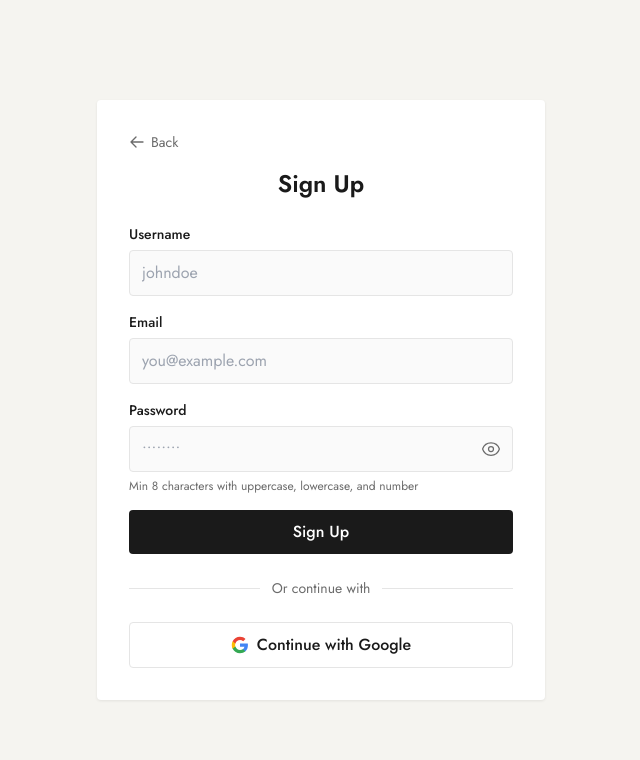
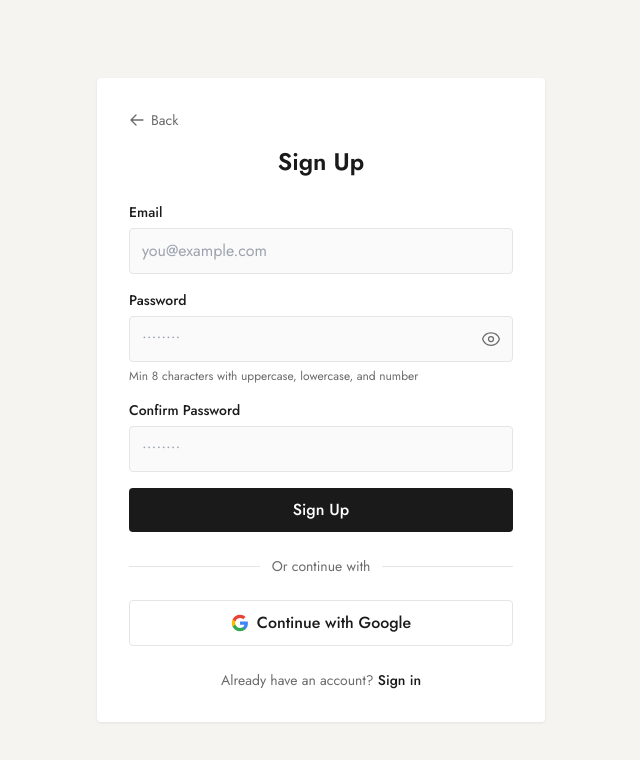
Before and after one commit to TelmenBay/leetlog, a Next.js app: page /sign-up in a window 1280 px wide. Shown: the top 760 px of the page, without its empty margins (319-959 px from the left). Built offline with nearby package versions, Linux system fonts and the light colour scheme; no server answers.

Commit message:
Remove username, add password confirm, cross-nav links, Suspense fix

```diff
--- a/app/(auth)/sign-in/page.tsx
+++ b/app/(auth)/sign-in/page.tsx
@@ -130,6 +130,13 @@ export default function SignInPage() {
           <div className="flex justify-center">
             <GoogleSignIn />
           </div>
+
+          <p className="mt-6 text-center text-sm text-[#6B6B6B]" style={{ fontFamily: 'var(--font-jost)' }}>
+            Don&apos;t have an account?{' '}
+            <Link href="/sign-up" className="text-[#1A1A1A] font-medium hover:underline">
+              Sign up
+            </Link>
+          </p>
         </div>
       </div>
     </div>
--- a/app/(auth)/sign-up/page.tsx
+++ b/app/(auth)/sign-up/page.tsx
@@ -1,8 +1,8 @@
 'use client';
 
 import { createClient } from "@/lib/supabase/client";
-import { useRouter } from "next/navigation";
-import { useState } from "react";
+import { useRouter, useSearchParams } from "next/navigation";
+import { useState, useEffect, Suspense } from "react";
 import Link from "next/link";
 import GoogleSignIn from "@/components/google-oauth";
 
@@ -22,14 +22,23 @@ function validatePassword(password: string): string | null {
   return null;
 }
 
-export default function SignUpPage() {
+function SignUpForm() {
   const router = useRouter();
+  const searchParams = useSearchParams();
   const [email, setEmail] = useState("");
   const [password, setPassword] = useState("");
+  const [confirmPassword, setConfirmPassword] = useState("");
   const [showPassword, setShowPassword] = useState(false);
-  const [username, setUsername] = useState("");
   const [error, setError] = useState("");
   const [loading, setLoading] = useState(false);
+  const [pendingUrl, setPendingUrl] = useState<string | null>(null);
+
+  useEffect(() => {
+    const url = searchParams.get('url');
+    if (url) {
+      setPendingUrl(url);
+    }
+  }, [searchParams]);
 
   const handleCredentialsSubmit = async (e: React.FormEvent) => {
     e.preventDefault();
@@ -42,6 +51,12 @@ export default function SignUpPage() {
       return;
     }
 
+    // Check passwords match
+    if (password !== confirmPassword) {
+      setError("Passwords do not match");
+      return;
+    }
+
     setLoading(true);
 
     try {
@@ -51,11 +66,6 @@ export default function SignUpPage() {
       const { data, error: signUpError } = await supabase.auth.signUp({
         email,
         password,
-        options: {
-          data: {
-            username: username,
-          },
-        },
       });
 
       if (signUpError) {
@@ -64,7 +74,11 @@ export default function SignUpPage() {
       }
 
       if (data.user) {
-        router.push("/dashboard");
+        // If there's a pending URL, redirect to dashboard with it
+        const redirectUrl = pendingUrl
+          ? `/dashboard?addUrl=${encodeURIComponent(pendingUrl)}`
+          : "/dashboard";
+        router.push(redirectUrl);
         router.refresh();
       }
     } catch (err) {
@@ -93,21 +107,6 @@ export default function SignUpPage() {
           </h1>
 
           <form onSubmit={handleCredentialsSubmit} className="space-y-4 mb-6">
-            <div>
-              <label htmlFor="username" className="block text-sm font-medium text-[#1A1A1A] mb-1.5">
-                Username
-              </label>
-              <input
-                id="username"
-                type="text"
-                value={username}
-                onChange={(e) => setUsername(e.target.value)}
-                required
-                className="w-full px-3 py-2.5 bg-[#FAFAFA] border border-[#E5E5E5] rounded-sm text-[#1A1A1A] placeholder-[#9CA3AF] focus:outline-none focus:border-[#1A1A1A] transition-colors"
-                placeholder="johndoe"
-              />
-            </div>
-
             <div>
               <label htmlFor="email" className="block text-sm font-medium text-[#1A1A1A] mb-1.5">
                 Email
@@ -159,6 +158,21 @@ export default function SignUpPage() {
               </p>
             </div>
 
+            <div>
+              <label htmlFor="confirmPassword" className="block text-sm font-medium text-[#1A1A1A] mb-1.5">
+                Confirm Password
+              </label>
+              <input
+                id="confirmPassword"
+                type={showPassword ? "text" : "password"}
+                value={confirmPassword}
+                onChange={(e) => setConfirmPassword(e.target.value)}
+                required
+                className="w-full px-3 py-2.5 bg-[#FAFAFA] border border-[#E5E5E5] rounded-sm text-[#1A1A1A] placeholder-[#9CA3AF] focus:outline-none focus:border-[#1A1A1A] transition-colors"
+                placeholder="••••••••"
+              />
+            </div>
+
             {error && (
               <div className="text-red-500 text-sm text-center">{error}</div>
             )}
@@ -184,8 +198,27 @@ export default function SignUpPage() {
           <div className="flex justify-center">
             <GoogleSignIn />
           </div>
+
+          <p className="mt-6 text-center text-sm text-[#6B6B6B]" style={{ fontFamily: 'var(--font-jost)' }}>
+            Already have an account?{' '}
+            <Link href="/sign-in" className="text-[#1A1A1A] font-medium hover:underline">
+              Sign in
+            </Link>
+          </p>
         </div>
       </div>
     </div>
   );
 }
+
+export default function SignUpPage() {
+  return (
+    <Suspense fallback={
+      <div className="min-h-screen flex items-center justify-center bg-[#F5F4F0]">
+        <div className="text-[#6B6B6B]">Loading...</div>
+      </div>
+    }>
+      <SignUpForm />
+    </Suspense>
+  );
+}
```
